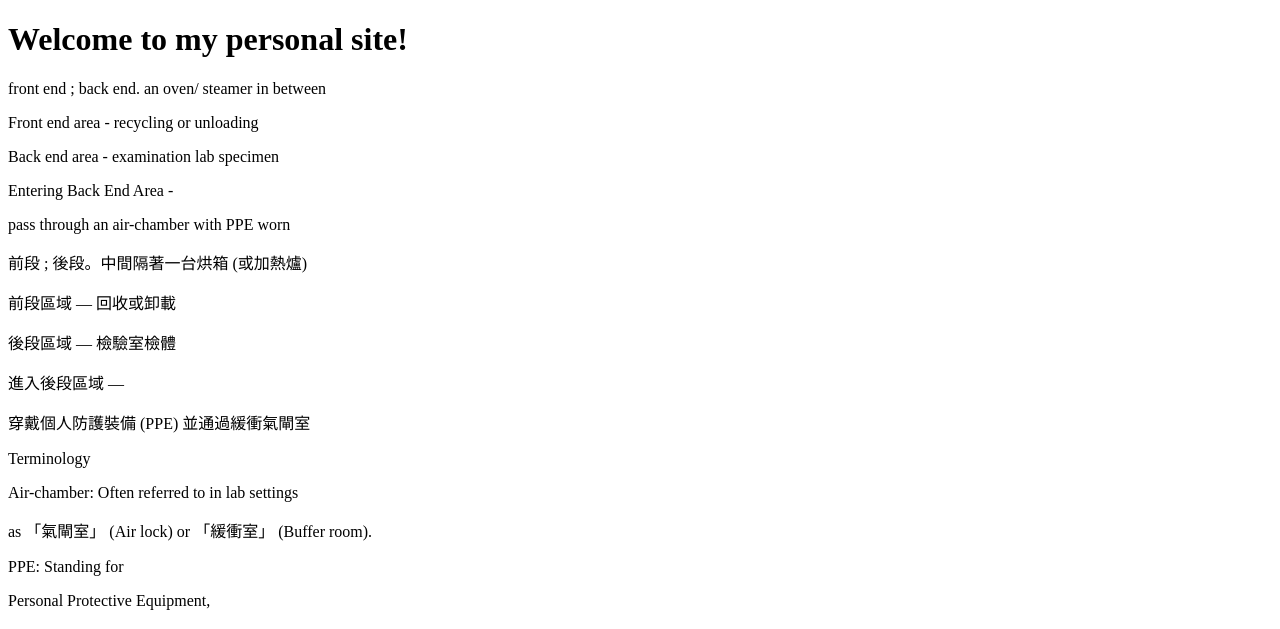
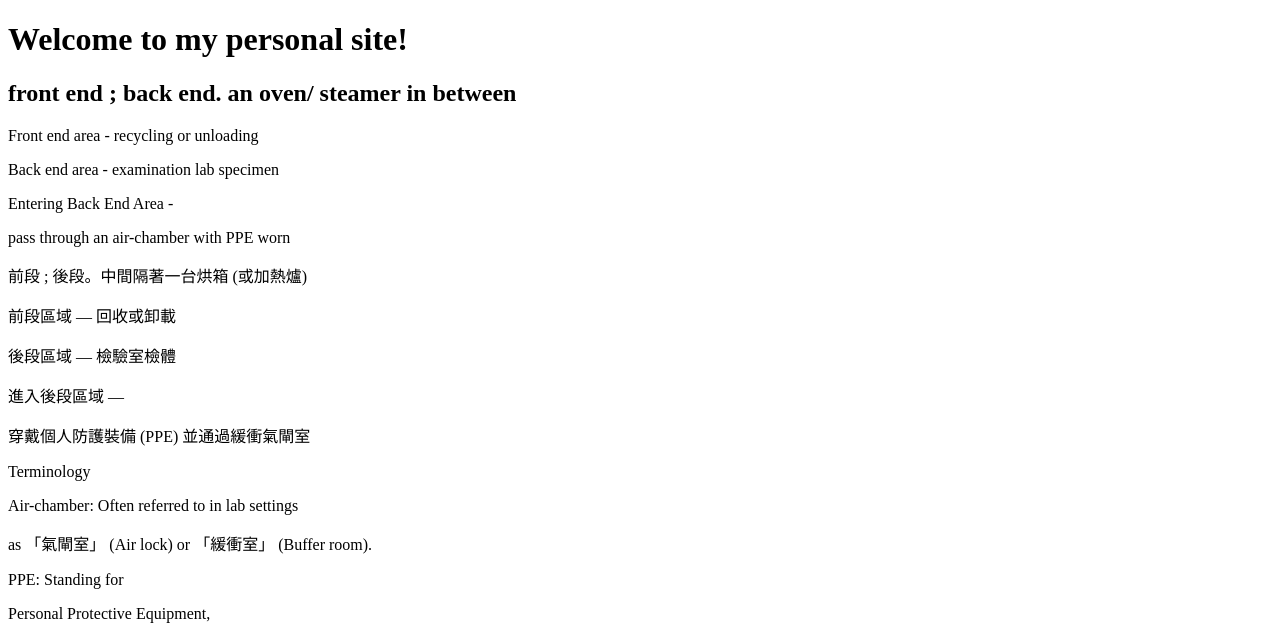
Before and after one commit to BillyHolly007/billyholly007.github.io, a plain HTML site: page index.html in a window 1280 px wide. Shown: the top 629 px of the page. Drawn offline with Linux system fonts and the light colour scheme.

Commit message:
Update index.html

```diff
--- a/index.html
+++ b/index.html
@@ -5,7 +5,7 @@
   </head>
   <body>
     <h1>Welcome to my personal site!</h1>
- <p>front end ; back end. an oven/ steamer in between</p>
+ <h2>front end ; back end. an oven/ steamer in between</h2>
 <p>   </p>
 <p>Front end area - recycling or unloading</p>
 <p>Back end area - examination lab specimen</p>
```
